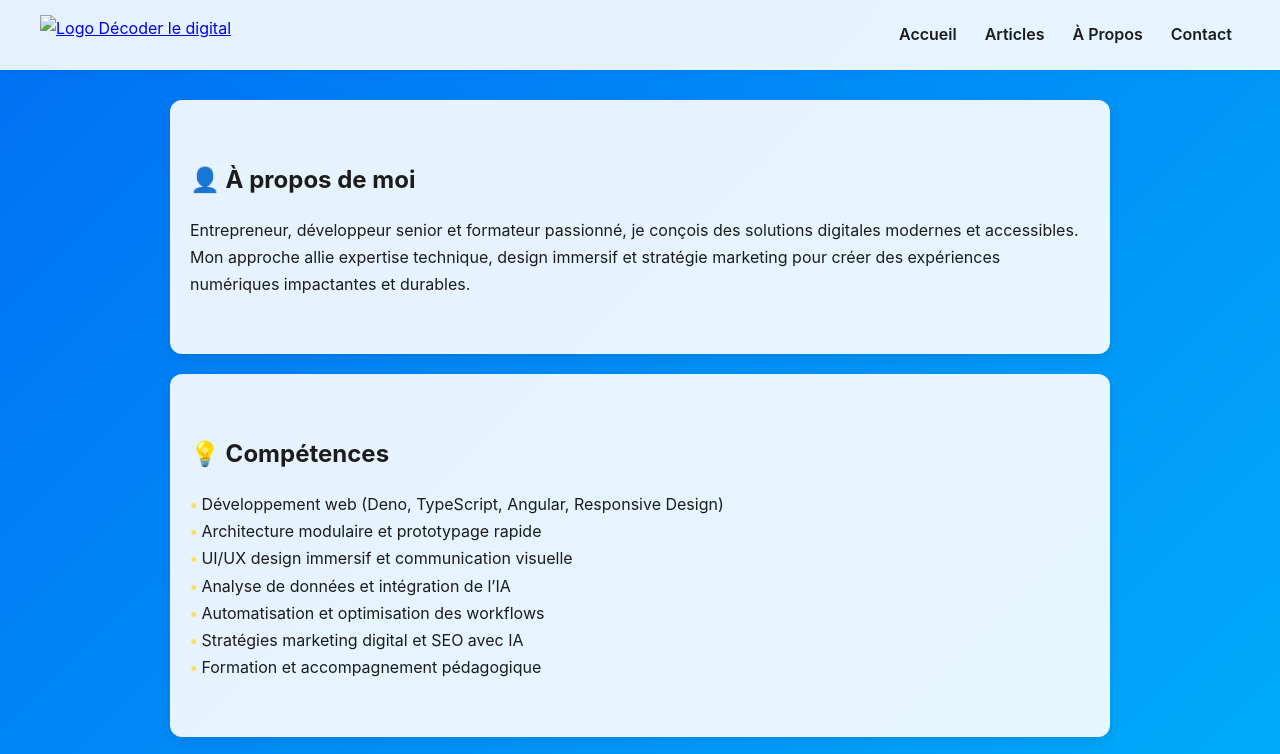
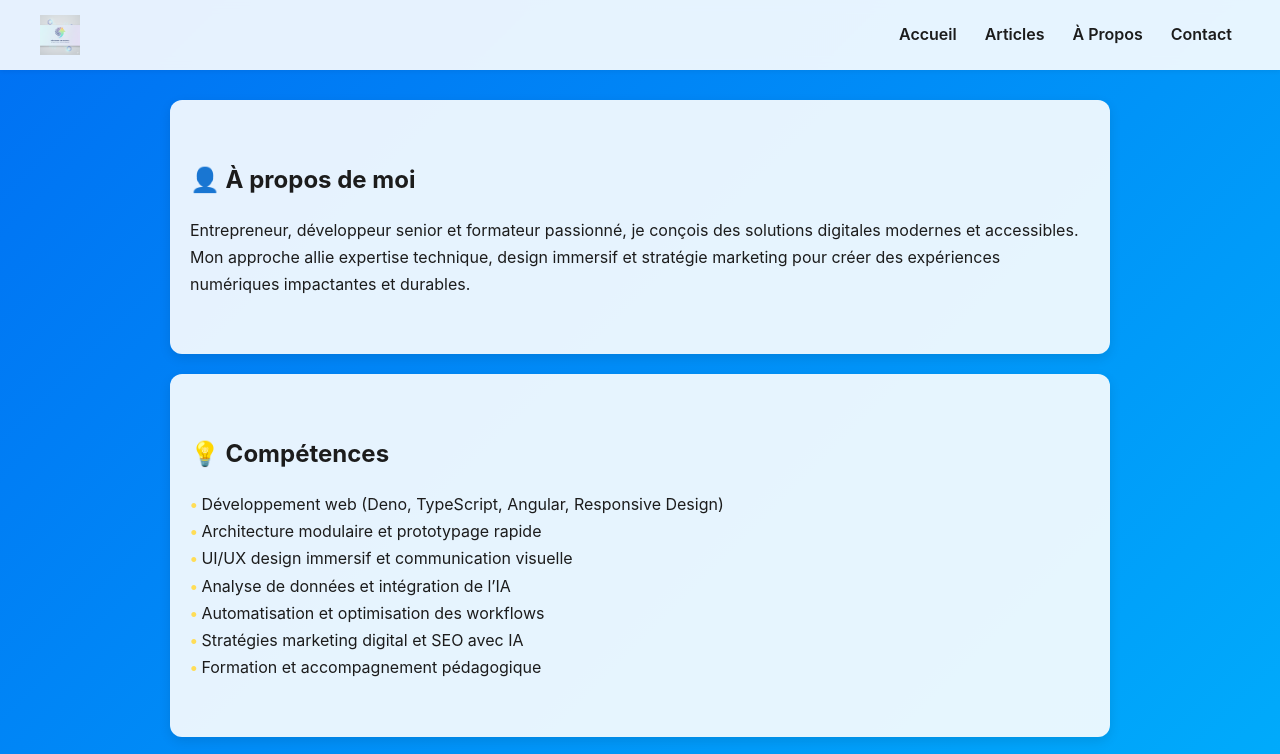
Before and after one commit to Mafouz123/Decoder_le_digital, a plain HTML site: page about.html in a window 1280 px wide. Shown: the top 754 px of the page. Drawn offline with Linux system fonts and the light colour scheme.

Commit message:
Update about.html

```diff
--- a/about.html
+++ b/about.html
@@ -127,7 +127,7 @@
     <div class="container">
       <nav class="nav-bar">
         <div class="logo">
-          <a href="index.html"><img src="img/logo.JPG" alt="Logo Décoder le digital"></a>
+          <a href="index.html"><img src="./logo.JPG" alt="Logo Décoder le digital"></a>
         </div>
         <div class="nav-links">
           <a href="index.html">Accueil</a>
```
